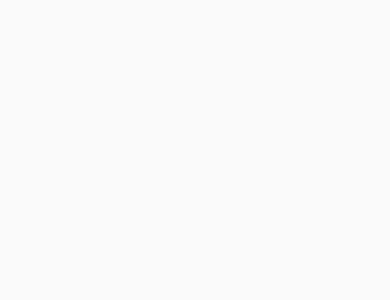
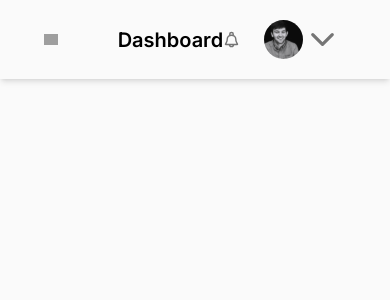
Before and after one commit to Madhawa-Tharindu/Intern-SE-Assignment, a Next.js app: page / in a window 390 px wide. Shown: the top 300 px of the page. Built offline with nearby package versions, Linux system fonts and the light colour scheme; grey boxes are pictures that could not be loaded.

Commit message:
created the Header

```diff
--- /dev/null
+++ b/app/components/header/header.css
@@ -0,0 +1,3 @@
+.header {
+    @apply flex justify-between items-center w-full h-max shadow-md py-5;
+  }
--- /dev/null
+++ b/app/components/header/header.tsx
@@ -0,0 +1,43 @@
+'use client';
+import { useState } from "react";
+import "./header.css";
+import Image from "next/image";
+import Link from "next/link";
+
+const Header: React.FC = () => {
+    const [isOpen, setIsOpen] = useState(false);
+
+    const toggleMenu = () => {
+        setIsOpen(!isOpen);
+    };
+    return (
+        <div className="header">
+            <div className="flex ml-8 items-center">
+                <button className="p-3 md:block lg:block xl:hidden" onClick={toggleMenu}>
+                    <Image src={"/Menu.svg"} alt={""} width={17} height={20} />
+                </button>
+
+                {isOpen ?
+                    <div className="top-16 py-2 px-4 h-20 bg-purple shadow-lg z-40 absolute rounded-md">
+                        <Link href="/" className="block px-4 py-2 text-white bg-light-purple rounded-xl">
+                            Dashboard
+                        </Link>
+                    </div> : null}
+                <p className="pl-12 h4 h-max">Dashboard</p>
+            </div>
+            <div className="w-max pr-12 flex">
+                <button className="pr-6">
+                    <Image src={"/Notifications.svg"} alt={""} width={17} height={20} />
+                </button>
+                <button>
+                    <Image src={"/Profile.svg"} alt={""} width={40} height={40} />
+                </button>
+                <button>
+                    <Image src={"/Chevron-down.svg"} alt={""} width={40} height={40} />
+                </button>
+            </div>
+        </div>
+    );
+};
+
+export default Header;
--- a/app/page.tsx
+++ b/app/page.tsx
@@ -1,11 +1,15 @@
 import Image from "next/image";
 import Sidebar from "./components/sideBar/sideBar";
+import Header from "./components/header/header";
 
 const Dashboard: React.FC = () => {
   return (
     <main className="font-inter">
       <div className="flex xs:flex-col sm:flex-col md:flex-row lg:flex-row">
         <Sidebar />
+        <div className="w-full h-screen flex flex-col">
+        <Header />
+        </div>
       </div>
     </main>
 
--- a/tailwind.config.ts
+++ b/tailwind.config.ts
@@ -44,6 +44,10 @@
       },
       screens: {
         'xs': '320px',
+        'sm': '640px', //test
+        'md': '768px',
+        'lg': '1024px',
+        'xl': '1280px',
       }
     },
   },
```
Also changed, not shown: app/components/sideBar/sideBar.css (line endings or trailing spaces).
